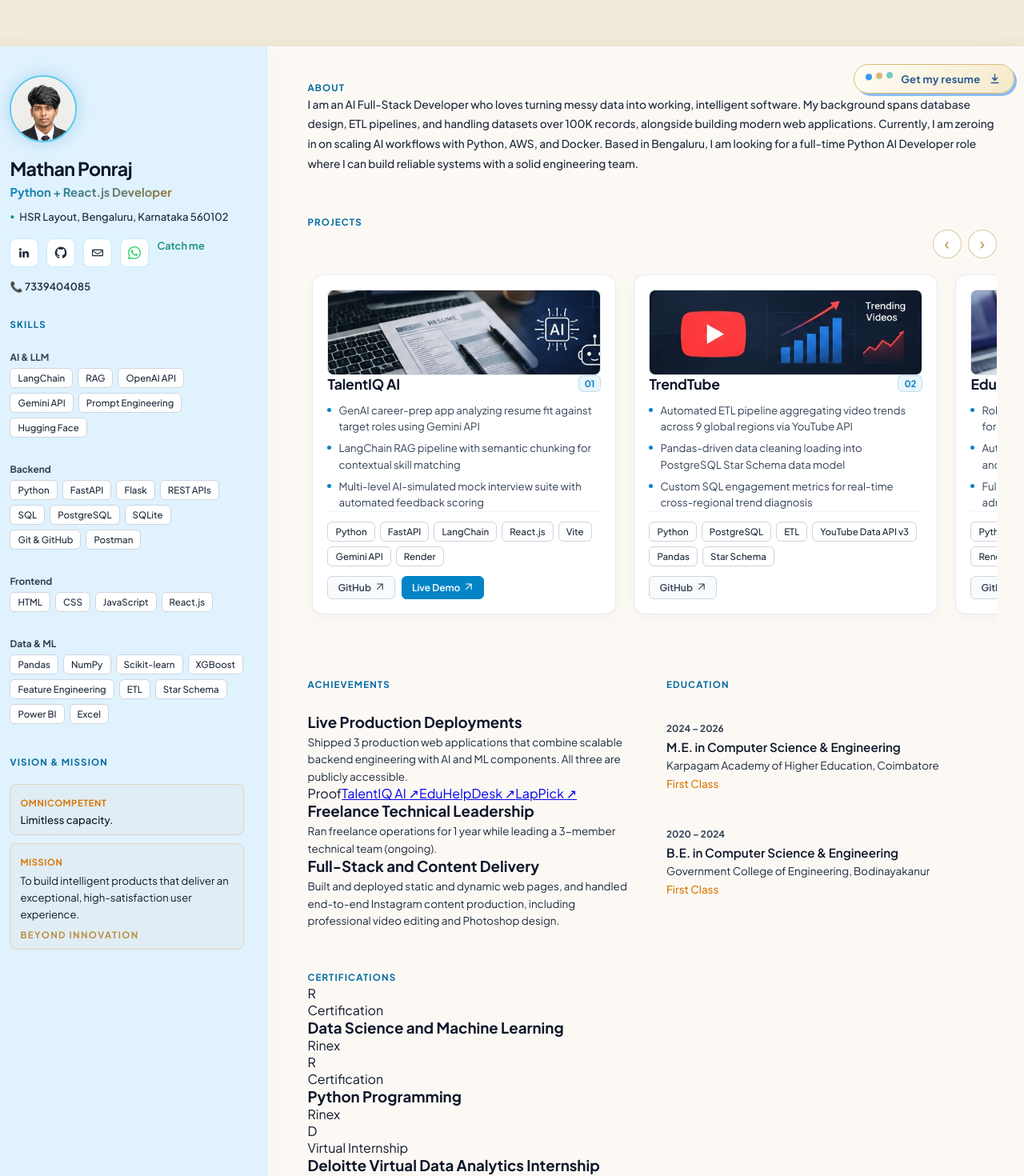
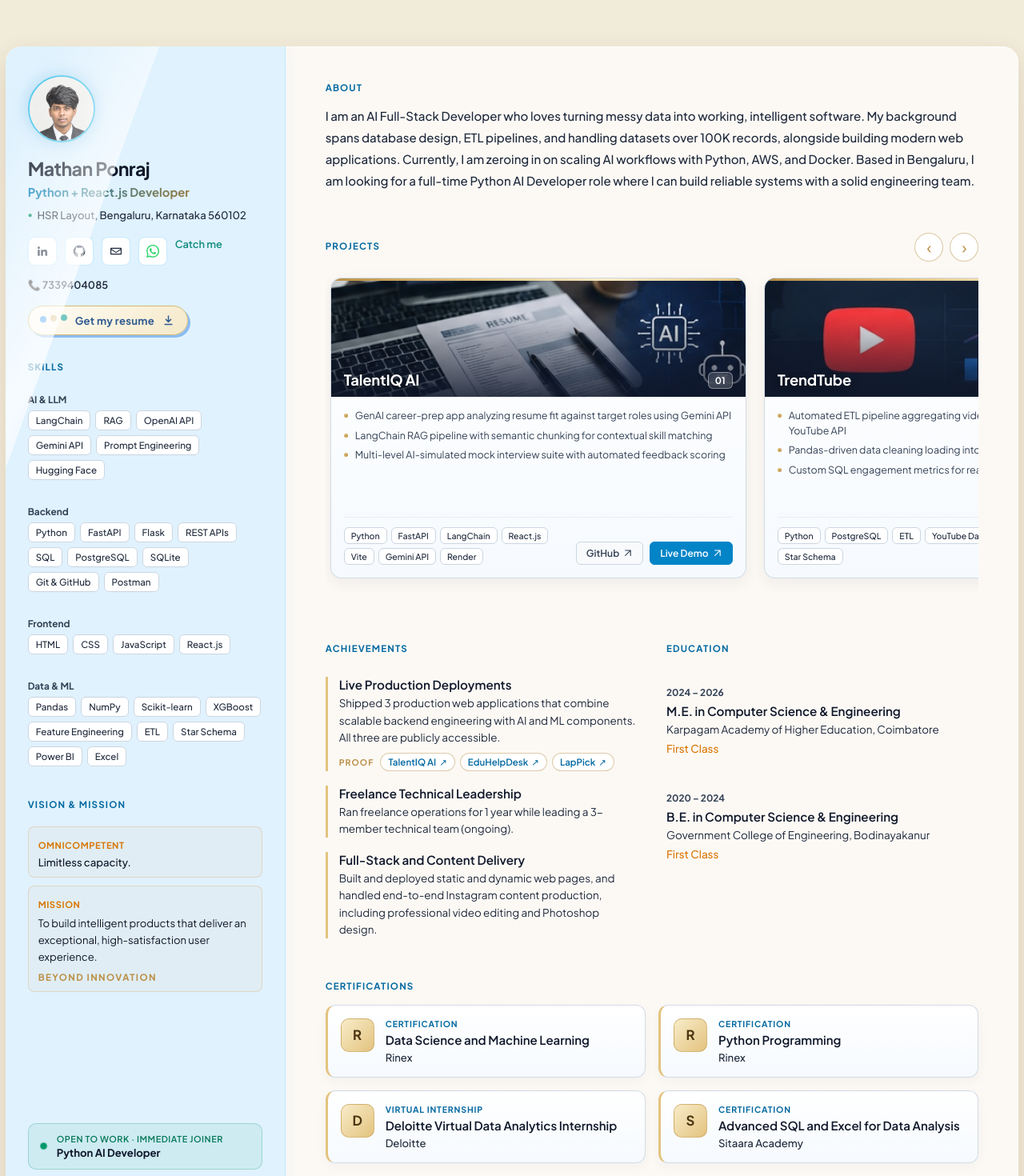
Before and after one commit to mathan-ponraj/mathan_portfolio, a React (Vite) app: page / in a window 1280 px wide. Shown: the top 1470 px of the page at 80% size. Built offline with nearby package versions, Linux system fonts and the light colour scheme.

Commit message:
Refactor CSS for profile and project card styles
Removed unused profile tagline styles and adjusted margins. Updated project card styles for better layout and hover effects.

```diff
--- a/src/App.css
+++ b/src/App.css
@@ -87,7 +87,7 @@ body {
   padding: 44px 50px;
   display: flex;
   flex-direction: column;
-  gap: 52px; /* Generous breathing room between projects and next sections */
+  gap: 52px; /* Generous breathing room between sections */
 }
 
 .profile-photo {
@@ -129,14 +129,6 @@ body {
   margin-top: 6px;
 }
 
-.profile-tagline {
-  font-size: 0.82rem;
-  color: var(--text-muted);
-  line-height: 1.55;
-  margin-top: 8px;
-  font-weight: 500;
-}
-
 .profile-location {
   display: flex;
   align-items: center;
@@ -144,7 +136,7 @@ body {
   font-size: 0.82rem;
   line-height: 1.5;
   color: var(--text-muted);
-  margin-top: 12px;
+  margin-top: 10px;
   font-weight: 500;
 }
 .profile-location span {
@@ -162,6 +154,19 @@ body {
 .profile-phone a {
   color: inherit;
   text-decoration: none;
+}
+
+/* Resume button now lives in the sidebar.
+   These overrides cancel any absolute positioning from ResumeButton.css */
+.sidebar-resume {
+  margin-top: 18px;
+}
+
+.sidebar-resume .resume-btn {
+  position: static !important;
+  inset: auto !important;
+  display: inline-flex;
+  margin: 0;
 }
 
 .social-links {
@@ -212,6 +217,13 @@ body {
   margin-bottom: 2px;
 }
 
+/* About (now in the main column, above Projects) */
+.main-about {
+  display: flex;
+  flex-direction: column;
+  gap: 12px;
+}
+
 .about-copy {
   display: flex;
   flex-direction: column;
@@ -220,6 +232,11 @@ body {
   line-height: 1.8;
   color: var(--text-muted);
   font-weight: 450;
+}
+
+.main-about .about-copy {
+  font-size: 0.94rem;
+  max-width: 860px;
 }
 
 .beyond-line {
@@ -261,16 +278,21 @@ body {
   color: #0369a1;
 }
 
-/* Project Cards: Horizontal Scroller */
+/* Projects: header row + horizontal scroller */
 .projects-scroller {
   min-width: 0;
 }
 
+.projects-head {
+  display: flex;
+  align-items: center;
+  justify-content: space-between;
+  margin-bottom: 10px;
+}
+
 .scroll-controls {
   display: flex;
-  justify-content: flex-end;
   gap: 8px;
-  margin-bottom: 10px;
 }
 
 .scroll-controls button {
@@ -297,7 +319,7 @@ body {
   flex-wrap: nowrap;
   gap: 22px;
   overflow-x: auto;
-  padding: 10px 6px 18px; /* room so hover-lift, shadow and focus glow aren't clipped */
+  padding: 10px 6px 18px; /* room so hover-lift and shadow aren't clipped */
   scroll-snap-type: x mandatory;
   scroll-padding-left: 6px;
   scroll-behavior: smooth;
@@ -320,39 +342,53 @@ body {
   border-radius: 999px;
 }
 
-.projects-track .project-card {
-  flex: 0 0 min(380px, 85%);
+/* Landscape project card: image banner with title on top, details below */
+.project-card {
+  flex: 0 0 min(520px, 88%);
   scroll-snap-align: start;
+  background: linear-gradient(180deg, #ffffff 0%, #f6fafe 100%);
+  border: 1px solid rgba(203, 213, 225, 0.85);
+  border-radius: 14px;
+  padding: 0;
+  display: flex;
+  flex-direction: column;
+  overflow: hidden;
+  position: relative;
+  transition: all 0.3s cubic-bezier(0.16, 1, 0.3, 1);
+  box-shadow: 0 6px 20px rgba(15, 23, 42, 0.06);
 }
 
-.project-card {
-  background: var(--card-bg);
-  border: 1px solid rgba(226, 232, 240, 0.9);
-  border-radius: 14px;
-  padding: 18px;
-  display: flex;
-  flex-direction: column;
-  gap: 12px;
-  position: relative;
-  transition: all 0.3s cubic-bezier(0.16, 1, 0.3, 1);
-  box-shadow: 0 4px 16px rgba(15, 23, 42, 0.03);
+/* thin champagne-gold accent along the top edge */
+.project-card::before {
+  content: "";
+  position: absolute;
+  top: 0;
+  left: 0;
+  right: 0;
+  height: 3px;
+  background: linear-gradient(90deg, var(--gold-3), var(--gold-2), var(--gold-1), var(--gold-2));
+  z-index: 3;
 }
 
 .project-card:hover {
   transform: translateY(-4px);
   border-color: #0284c7;
-  box-shadow: 0 12px 28px rgba(2, 132, 199, 0.12);
+  box-shadow: 0 14px 30px rgba(2, 132, 199, 0.14);
+}
+
+.project-media {
+  position: relative;
 }
 
 .project-image {
   display: block;
   width: 100%;
-  aspect-ratio: 3.2 / 1;
-  border-radius: 8px;
+  height: 148px;
+  border-radius: 0;
   overflow: hidden;
   position: relative;
-  border: 1px solid rgba(203, 213, 225, 0.6);
-  background: #f8fafc;
+  border: none;
+  background: #0f172a;
 }
 
 .project-image img {
@@ -361,36 +397,64 @@ body {
   display: block;
   object-fit: cover;
   object-position: center;
+  transition: transform 0.5s ease;
 }
 
+.project-card:hover .project-image img {
+  transform: scale(1.04);
+}
+
+.image-shade {
+  position: absolute;
+  inset: 0;
+  background: linear-gradient(180deg, rgba(15, 23, 42, 0.05) 30%, rgba(15, 23, 42, 0.82) 100%);
+  pointer-events: none;
+}
+
+/* Title and number sit on the image */
 .project-heading {
+  position: absolute;
+  left: 16px;
+  right: 16px;
+  bottom: 10px;
   display: flex;
   justify-content: space-between;
-  align-items: center;
+  align-items: flex-end;
+  pointer-events: none;
 }
 
 .project-heading h2 {
-  font-size: 1.1rem;
+  font-size: 1.15rem;
   font-weight: 700;
-  color: var(--text-main);
+  color: #ffffff;
   letter-spacing: -0.01em;
+  text-shadow: 0 2px 10px rgba(0, 0, 0, 0.45);
 }
 
 .project-number {
   font-size: 0.72rem;
   font-weight: 700;
-  color: #0284c7;
-  background: rgba(2, 132, 199, 0.08);
-  padding: 2px 7px;
+  color: #ffffff;
+  background: rgba(255, 255, 255, 0.16);
+  padding: 2px 8px;
   border-radius: 6px;
-  border: 1px solid rgba(2, 132, 199, 0.2);
+  border: 1px solid rgba(255, 255, 255, 0.4);
+  backdrop-filter: blur(4px);
+}
+
+.project-body {
+  display: flex;
+  flex-direction: column;
+  gap: 12px;
+  padding: 14px 16px 16px;
+  flex: 1;
 }
 
 .project-bullets {
   list-style: none;
   display: flex;
   flex-direction: column;
-  gap: 7px;
+  gap: 6px;
   margin: 0;
   padding: 0;
   flex-grow: 1;
@@ -399,8 +463,8 @@ body {
 .project-bullets li {
   position: relative;
   padding-left: 14px;
-  font-size: 0.82rem;
-  line-height: 1.55;
+  font-size: 0.78rem;
+  line-height: 1.5;
   color: #334155;
 }
 
@@ -412,16 +476,28 @@ body {
   width: 5px;
   height: 5px;
   border-radius: 50%;
-  background-color: #0284c7;
+  background: linear-gradient(135deg, var(--gold-2), var(--gold-3));
 }
 
 .project-card-footer {
   display: flex;
-  flex-direction: column;
+  align-items: flex-end;
+  justify-content: space-between;
   gap: 12px;
+  flex-wrap: wrap;
   margin-top: auto;
   padding-top: 12px;
-  border-top: 1px solid #f1f5f9;
+  border-top: 1px solid #e9eef5;
+}
+
+.project-card-footer .tag-list {
+  flex: 1 1 240px;
+  gap: 5px;
+}
+
+.project-card-footer .tag {
+  font-size: 0.66rem;
+  padding: 3px 8px;
 }
 
 .project-links {
@@ -485,6 +561,140 @@ body {
   color: var(--text-muted);
   line-height: 1.6;
   margin-top: 3px;
+}
+
+/* Achievements with proof links */
+.achievement-list {
+  display: flex;
+  flex-direction: column;
+  gap: 18px;
+}
+
+.achievement-item {
+  padding-left: 14px;
+  border-left: 3px solid var(--gold-2);
+}
+
+.achievement-title {
+  font-size: 0.95rem;
+  font-weight: 600;
+  color: #0f172a;
+}
+
+.proof-row {
+  display: flex;
+  flex-wrap: wrap;
+  align-items: center;
+  gap: 6px;
+  margin-top: 8px;
+}
+
+.proof-label {
+  font-size: 0.66rem;
+  font-weight: 700;
+  letter-spacing: 0.1em;
+  text-transform: uppercase;
+  color: var(--gold-3);
+  margin-right: 2px;
+}
+
+.proof-link {
+  display: inline-flex;
+  align-items: center;
+  gap: 4px;
+  font-size: 0.72rem;
+  font-weight: 600;
+  color: #0369a1;
+  text-decoration: none;
+  padding: 3px 9px;
+  background: #ffffff;
+  border: 1px solid rgba(185, 143, 69, 0.45);
+  border-radius: 999px;
+  transition: all 0.2s ease;
+}
+
+.proof-link:hover {
+  background: linear-gradient(135deg, var(--gold-1), var(--gold-2));
+  border-color: var(--gold-3);
+  color: #1f1604;
+}
+
+/* Certifications */
+.certifications {
+  display: flex;
+  flex-direction: column;
+  gap: 14px;
+}
+
+.cert-grid {
+  display: grid;
+  grid-template-columns: repeat(2, minmax(0, 1fr));
+  gap: 16px;
+}
+
+.cert-card {
+  display: flex;
+  align-items: flex-start;
+  gap: 14px;
+  background: linear-gradient(180deg, #ffffff 0%, #f6fafe 100%);
+  border: 1px solid rgba(203, 213, 225, 0.85);
+  border-left: 3px solid var(--gold-2);
+  border-radius: 12px;
+  padding: 16px;
+  box-shadow: 0 4px 14px rgba(15, 23, 42, 0.04);
+  transition: all 0.25s ease;
+}
+
+.cert-card:hover {
+  transform: translateY(-3px);
+  border-color: #0284c7;
+  border-left-color: var(--gold-3);
+  box-shadow: 0 10px 24px rgba(2, 132, 199, 0.12);
+}
+
+.cert-mark {
+  flex-shrink: 0;
+  width: 42px;
+  height: 42px;
+  border-radius: 10px;
+  display: grid;
+  place-items: center;
+  font-size: 1.05rem;
+  font-weight: 700;
+  color: #4a3410;
+  background: linear-gradient(135deg, var(--gold-1), var(--gold-2));
+  border: 1px solid rgba(185, 143, 69, 0.5);
+}
+
+.cert-info {
+  min-width: 0;
+}
+
+.cert-type {
+  font-size: 0.66rem;
+  font-weight: 700;
+  letter-spacing: 0.08em;
+  text-transform: uppercase;
+  color: #0369a1;
+}
+
+.cert-title {
+  font-size: 0.94rem;
+  font-weight: 600;
+  line-height: 1.4;
+  color: #0f172a;
+  margin-top: 3px;
+}
+
+.cert-issuer {
+  font-size: 0.82rem;
+  font-weight: 500;
+  color: var(--text-muted);
+  margin-top: 3px;
+}
+
+.cert-info .proof-link {
+  margin-top: 8px;
 }
 
 /* Availability Card */
@@ -573,7 +783,10 @@ button:focus-visible {
   .scroll-controls {
     display: none; /* swipe on phones instead */
   }
-  .projects-track .project-card {
-    flex-basis: 88%;
+  .project-card {
+    flex-basis: 90%;
+  }
+  .cert-grid {
+    grid-template-columns: 1fr;
   }
 }
```
